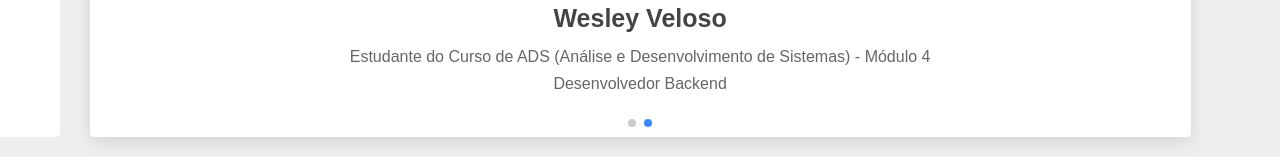
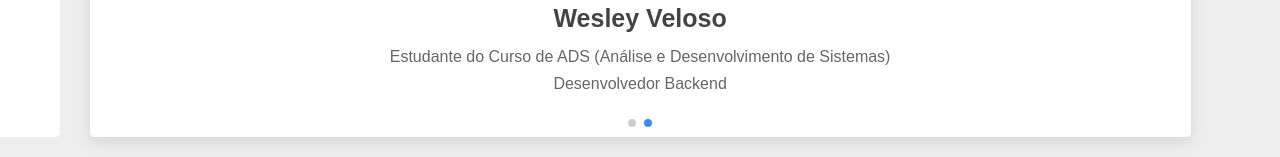
Before and after one commit to ifpi-picos/Traveler-front-end, a website: page pages/about.html in a window 1280 px wide. Shown: the part 278-435 px from the top of the page. Drawn offline with nearby package versions, Linux system fonts and the light colour scheme; sample sign-in values are in the browser's storage.

Commit message:
add team

```diff
--- a/pages/about.html
+++ b/pages/about.html
@@ -69,7 +69,7 @@
                 <div class="swiper-slide slide">
                     <img src="/img/alessandro.jpeg" alt="">
                     <h3>Alessandro Silva</h3>
-                    <p>Estudante do Curso de ADS (Análise e Desenvolvimento de Sistemas) - Módulo 4 <br>
+                    <p>Estudante do Curso de ADS (Análise e Desenvolvimento de Sistemas) <br>
                         Desenvolvedor Fullstack
                     </p>
                 </div>
@@ -77,7 +77,7 @@
                 <div class="swiper-slide slide">
                     <img src="/img/wesley.jpeg" alt="">
                     <h3>Wesley Veloso</h3>
-                    <p>Estudante do Curso de ADS (Análise e Desenvolvimento de Sistemas) - Módulo 4 <br>
+                    <p>Estudante do Curso de ADS (Análise e Desenvolvimento de Sistemas) <br>
                         Desenvolvedor Backend
                     </p>
                 </div>
```
